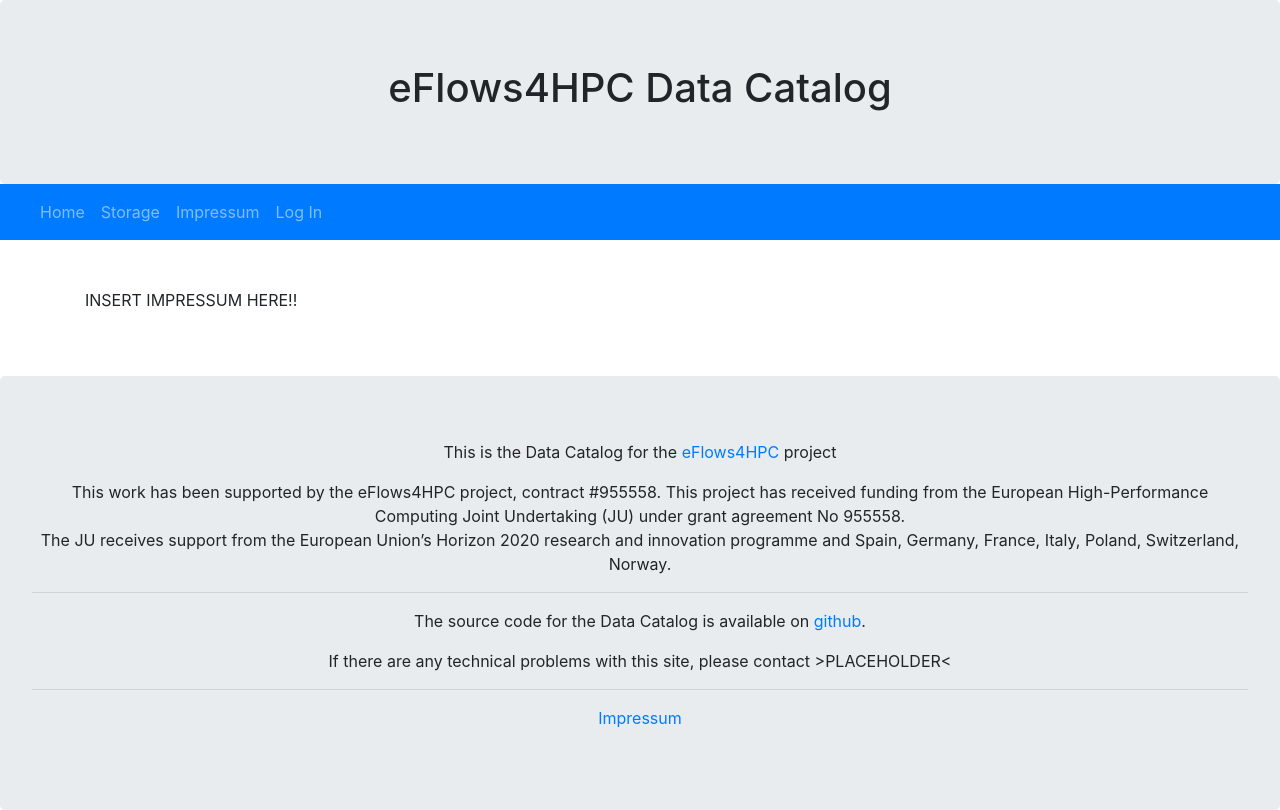
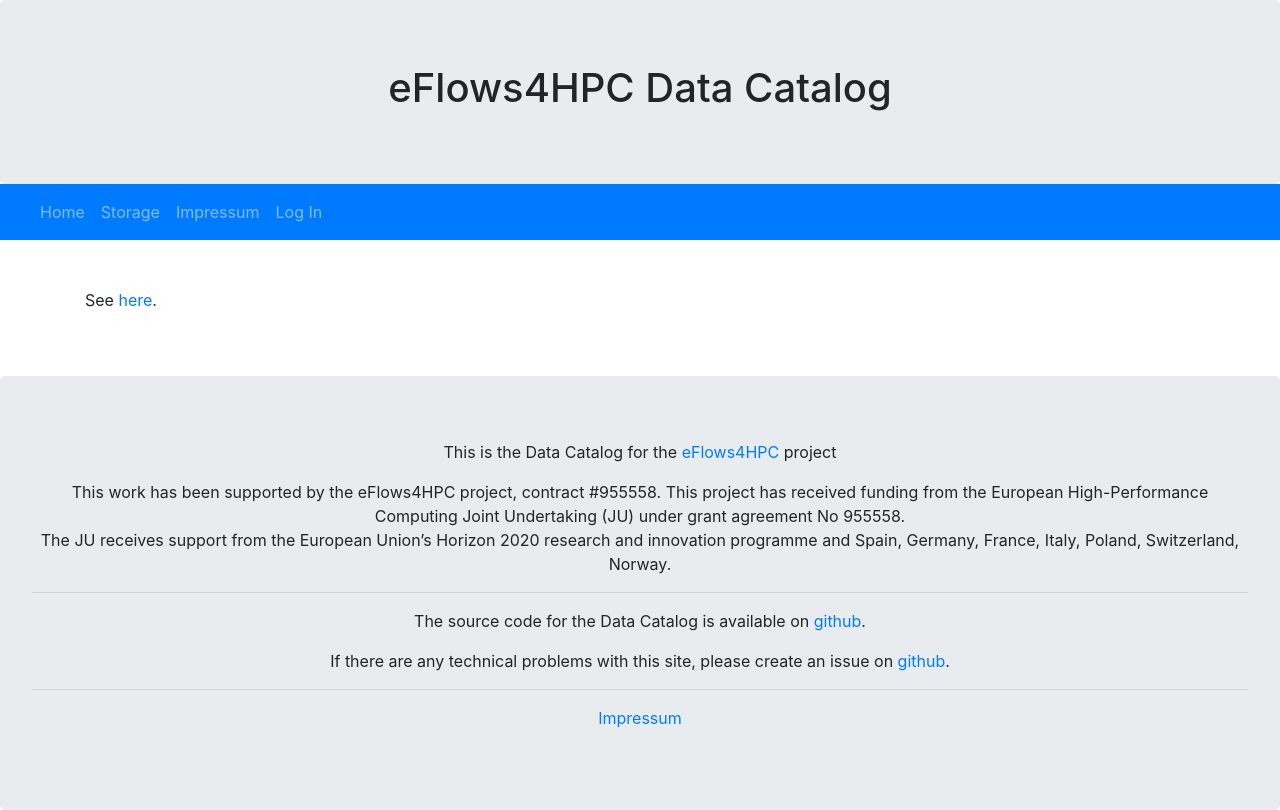
Before and after one commit to eflows4hpc/datacatalog, a Python web app: template frontend/templates/impressum_content.html.jinja in a window 1280 px wide. Run offline with Jinja, Linux system fonts and the light colour scheme; the template is opened without the code that fills it, so the values that code supplies are empty.

Commit message:
update contact details and impressum

```diff
--- a/frontend/templates/base.html.jinja
+++ b/frontend/templates/base.html.jinja
@@ -50,7 +50,7 @@
         <p>This work has been supported by the eFlows4HPC project, contract #955558. This project has received funding from the European High-Performance Computing Joint Undertaking (JU) under grant agreement No 955558.<br>The JU receives support from the European Union’s Horizon 2020 research and innovation programme and Spain, Germany, France, Italy, Poland, Switzerland, Norway.</p>
         <hr>
         <p>The source code for the Data Catalog is available on <a href="https://github.com/eflows4hpc/datacatalog">github</a>.</p>
-        <p>If there are any technical problems with this site, please contact >PLACEHOLDER<</p>
+        <p>If there are any technical problems with this site, please create an issue on <a href="https://github.com/eflows4hpc/datacatalog/issues">github</a>.</p>
         <hr>
         <p><a href="./impressum.html">Impressum</a></p>
     </div>
--- a/frontend/templates/impressum_content.html.jinja
+++ b/frontend/templates/impressum_content.html.jinja
@@ -5,7 +5,7 @@
 <div class="container">
   <div class="row">
     <div class="mt-5 col-sm-12 mb-5">
-        <p>INSERT IMPRESSUM HERE!!</p>
+        <p>See <a href="https://www.fz-juelich.de/portal/EN/Service/LegalNotice/_node.html">here</a>.</p>
     </div>
   </div>
 </div>
```
